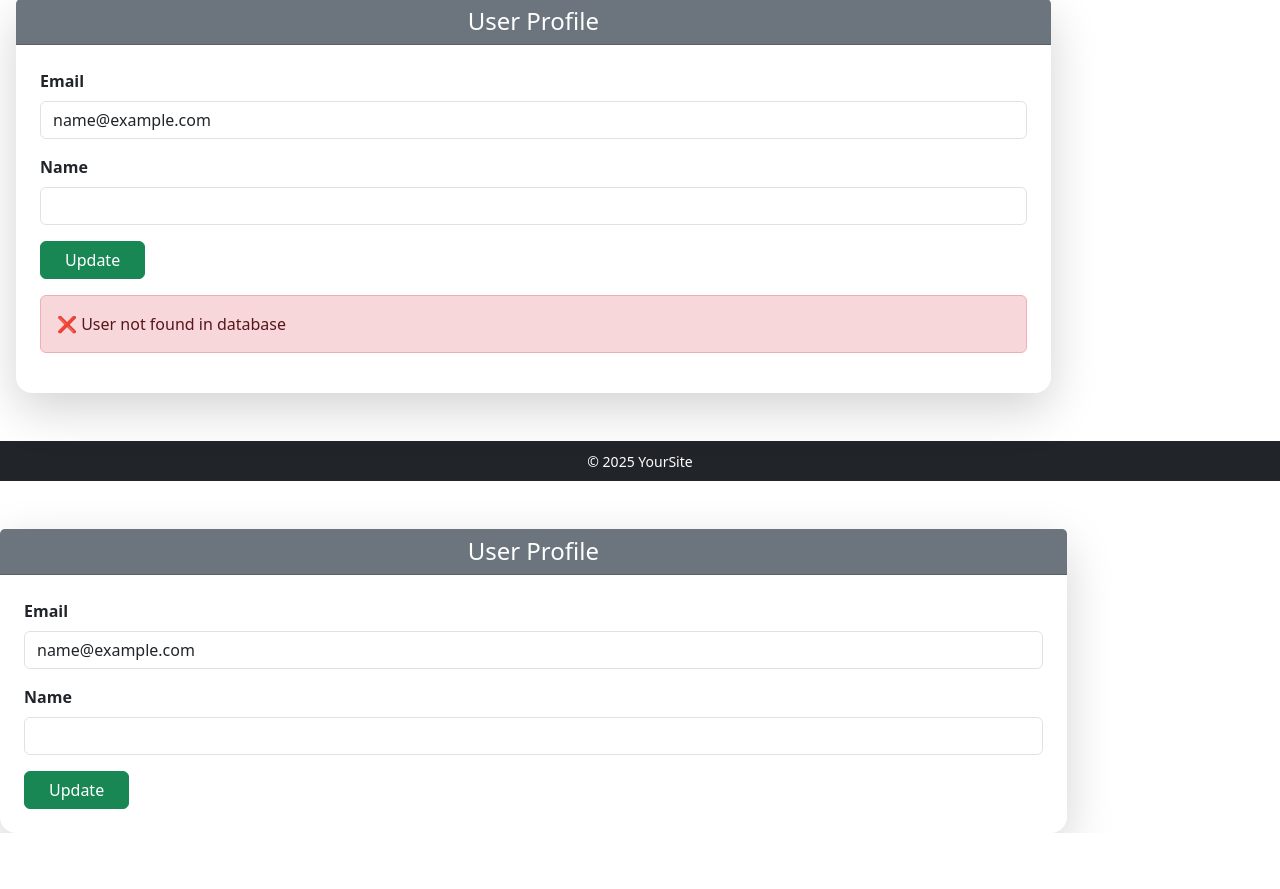
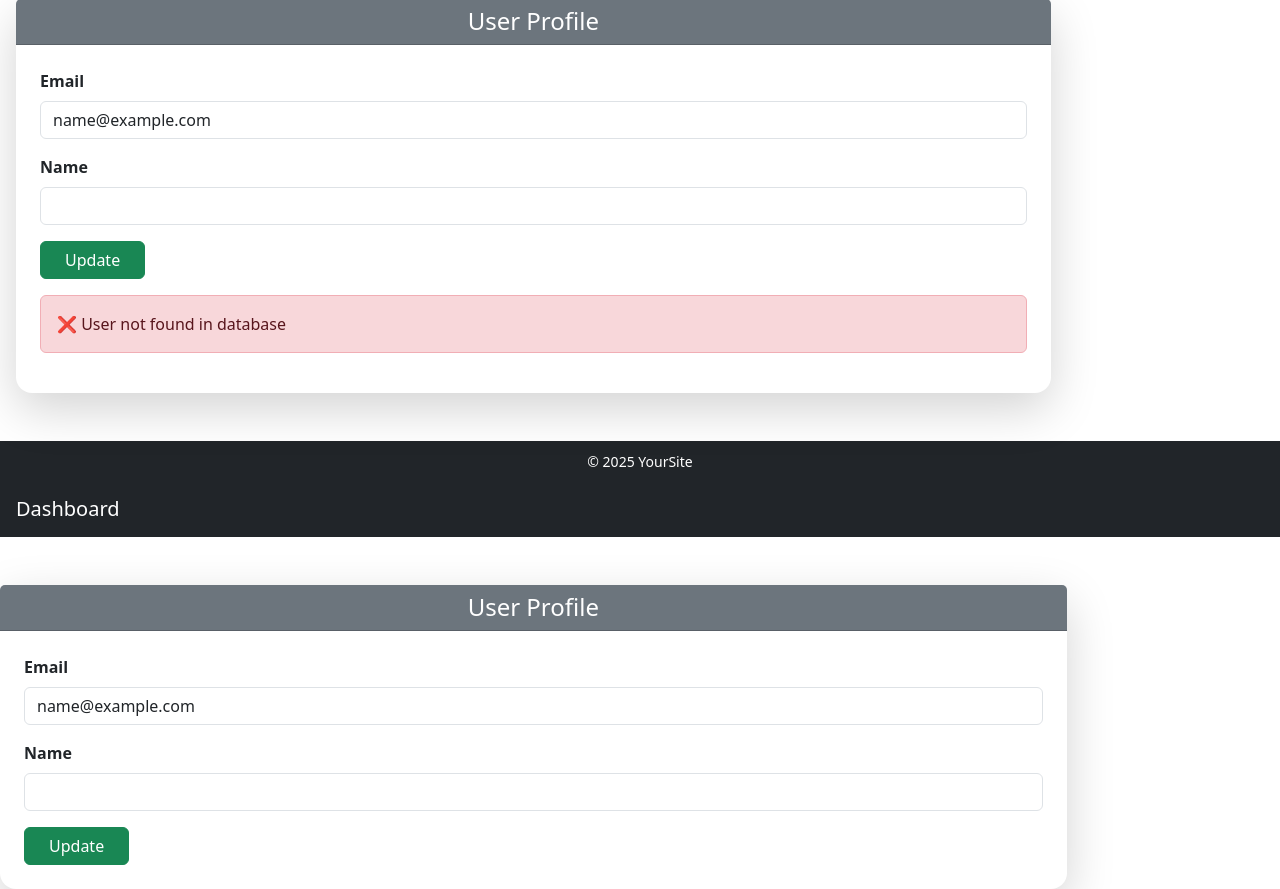
Before and after one commit to raj9169/osms, a PHP site: page /User/UserProfile.php in a window 1280 px wide. Shown: the part 105-994 px from the top of the page. Before the commit the page ends 938 px from the top, so only its background shows below. Run offline with PHP 8.4, Linux system fonts and the light colour scheme; the visitor is signed in with stand-in values (Sample User, id 1); data that the repository does not hold is empty; some libraries are stand-ins or nearby versions.

Commit message:
Update UserProfile.php

```diff
--- a/User/UserProfile.php
+++ b/User/UserProfile.php
@@ -66,7 +66,16 @@ if (isset($_REQUEST['nameupdate'])) {
     }
 }
 ?>
-
+<!DOCTYPE html>
+<html>
+<head>
+  <title>User Dashboard</title>
+  <link href="../css/bootstrap.min.css" rel="stylesheet">
+</head>
+<body>
+<nav class="navbar navbar-dark bg-dark">
+  <a class="navbar-brand ms-3" href="#">Dashboard</a>
+</nav>
 <div class="col-sm-10 mt-5">
   <div class="card shadow-lg border-0 rounded-4">
     <div class="card-header bg-secondary text-white text-center">
```
